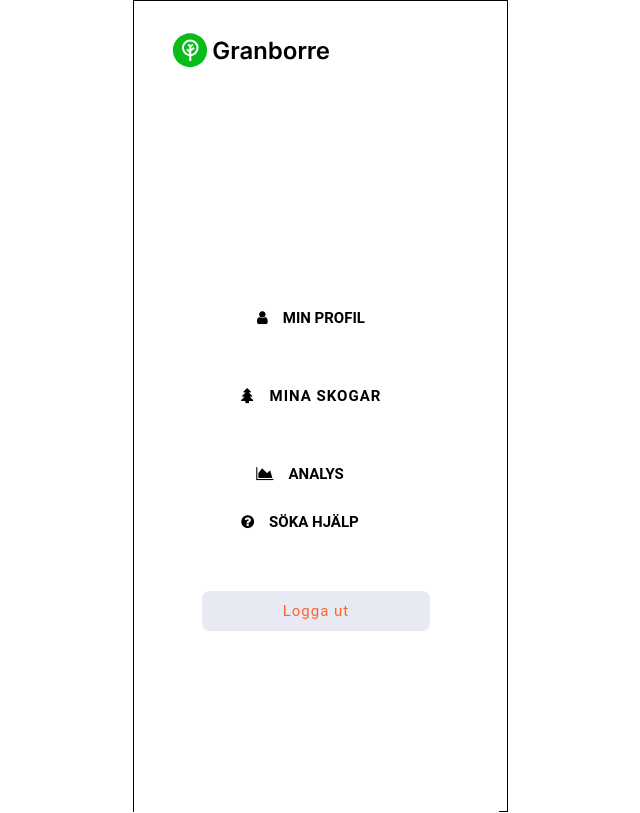
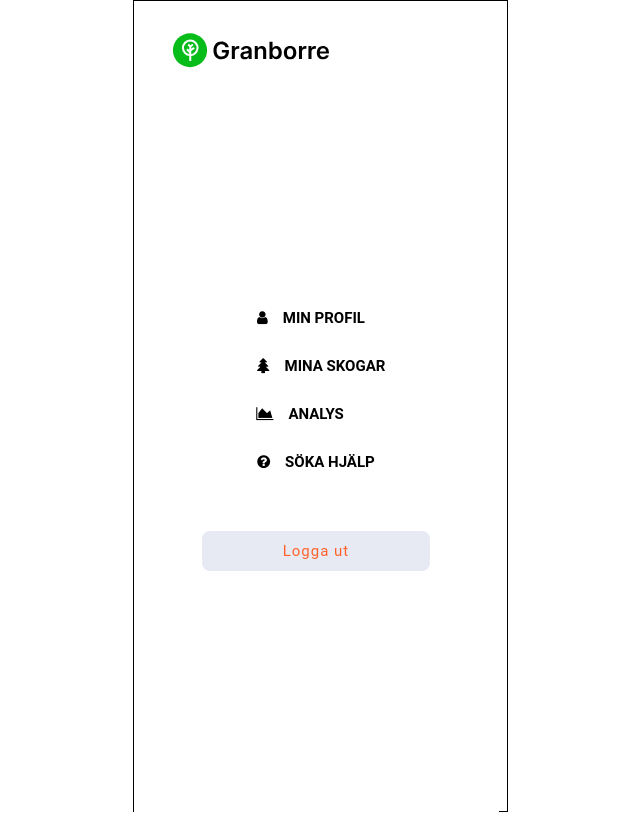
Before and after one commit to ma-chni/Granborre, a React (Create React App) app in the folder client/: page /menu in a window 1280 px wide. Shown: the whole page, without its empty margins (320-960 px from the left). Built offline with nearby package versions, Linux system fonts and the light colour scheme.

Commit message:
heavily edited and fixed menu

```diff
--- a/client/src/App.css
+++ b/client/src/App.css
@@ -92,179 +92,36 @@
   padding: 20px;
   position: relative;
 }
-.toggle {
-  color: #fff;
-  display: inline-block;
-  line-height: 16px;
-  font-size: 20px;
-}
+
 .menu {
   margin: 0;
   position: relative;
   background: white;
+  text-transform: uppercase;
   width: 365px;
   border-width: 20px 0;
   color: black;
   height: 812px;
-  -webkit-transform-style: preserve-3d;
-     -moz-transform-style: preserve-3d;
-      -ms-transform-style: preserve-3d;
-          transform-style: preserve-3d;
-  -webkit-transition: all 0.5s ease-in-out;
-     -moz-transition: all 0.5s ease-in-out;
-       -o-transition: all 0.5s ease-in-out;
-          transition: all 0.5s ease-in-out;
 }
-input.toggle:checked ~ .menu {
-  -webkit-transform: translateY(-200px) translateZ(-150px) rotateX(45deg) rotateZ(45deg);
-     -moz-transform: translateY(-150px) rotateX(45deg) rotateZ(45deg);
-      -ms-transform: translateY(-150px) rotateX(45deg) rotateZ(45deg);
-       -o-transform: translateY(-150px) rotateX(45deg) rotateZ(45deg);
-          transform: translateY(-150px) rotateX(45deg) rotateZ(45deg);
+
+.smaller-list li {
+  font-size: 14px !important;
+  list-style: none;
+  font-weight: normal !important;
+  padding: 15px 0px 15px 40px !important;
+  text-align: left !important;
 }
-.menu:before {
-  content: '';
-  position: absolute;
-  height: 30px;
-  width: 300px;
-  top: 520px;
-  left: 0px;
-  -webkit-transform: rotateX(90deg) translateY(-15px) translateZ(15px);
-     -moz-transform: rotateX(90deg) translateY(-15px) translateZ(15px);
-      -ms-transform: rotateX(90deg) translateY(-15px) translateZ(15px);
-       -o-transform: rotateX(90deg) translateY(-15px) translateZ(15px);
-          transform: rotateX(90deg) translateY(-15px) translateZ(15px);
-  background: #fff;
-  pointer-events: none;
+
+.smaller-list li {
+  padding-bottom:0px !important;
 }
-.menu:after {
-  content: '';
-  position: absolute;
-  height: 540px;
-  width: 30px;
-  top: -20px;
-  right: -30px;
-  -webkit-transform: rotateY(90deg) translateZ(-15px) translateX(15px);
-     -moz-transform: rotateY(90deg) translateZ(-15px) translateX(15px);
-      -ms-transform: rotateY(90deg) translateZ(-15px) translateX(15px);
-       -o-transform: rotateY(90deg) translateZ(-15px) translateX(15px);
-          transform: rotateY(90deg) translateZ(-15px) translateX(15px);
-  border-width: 20px 0;
-  border-style: solid;
-  border-color: #fff;
-  background: green;
-  pointer-events: none;
-}
+
 .menu .top {
   padding: 15px 15px 15px 20px;
   width: 100%;
 }
-.menu .top .search {
-  position: relative;
-  display: inline-block;
-}
-.menu .top .search input {
-  background-color: transparent;
-  -webkit-transition: all 100ms ease-in-out;
-     -moz-transition: all 100ms ease-in-out;
-      -ms-transition: all 100ms ease-in-out;
-       -o-transition: all 100ms ease-in-out;
-          transition: all 100ms ease-in-out;
-  color: transparent;
-  border: 1px solid #fff;
-  border-radius: 20px;
-  padding: 10px 30px 10px 15px;
-  outline: 0 none;
-  width: 60px;
-  height: 40px;
-  position: relative;
-  -webkit-transform: translateZ(1px);
-     -moz-transform: translateZ(1px);
-      -ms-transform: translateZ(1px);
-       -o-transform: translateZ(1px);
-          transform: translateZ(1px);
-  z-index: 2;
-}
-.menu .top .search input:focus {
-  width: 200px;
-  color: #fff;
-}
-.menu .top .search:after {
-  content: '\f002';
-  font-family: 'FontAwesome';
-  font-size: 16px;
-  position: absolute;
-  color: #fff;
-  top: 11px;
-  right: 18px;
-  width: 20px;
-  height: 20px;
-  pointer-events: none;
-  -webkit-transform: translateZ(1px);
-     -moz-transform: translateZ(1px);
-      -ms-transform: translateZ(1px);
-       -o-transform: translateZ(1px);
-          transform: translateZ(1px);
-  z-index: 1;
-}
-.menu .top .exit {
-  position: relative;
-  display: inline-block;
-  width: 40px;
-  height: 40px;
-  outline: 0 none;
-  cursor: pointer;
-  -webkit-transform: translateZ(1px);
-     -moz-transform: translateZ(1px);
-      -ms-transform: translateZ(1px);
-       -o-transform: translateZ(1px);
-          transform: translateZ(1px);
-  z-index: 2;
-}
-.menu .top .exit:focus,
-.menu .top .exit:active {
-  border: 1px solid #fff;
-  border-radius: 20px;
-}
-.menu .top .exit:before {
-  content: '';
-  pointer-events: none;
-  position: absolute;
-  display: block;
-  width: 30px;
-  height: 30px;
-  top: 14px;
-  left: -6px;
-  border-width: 0 2px 0 0;
-  border-style: solid;
-  border-color: #fff;
-  -webkit-transform: rotate(-45deg);
-     -moz-transform: rotate(-45deg);
-      -ms-transform: rotate(-45deg);
-       -o-transform: rotate(-45deg);
-          transform: rotate(-45deg);
-  z-index: 1;
-}
-.menu .top .exit:after {
-  content: '';
-  pointer-events: none;
-  position: absolute;
-  display: block;
-  width: 30px;
-  height: 30px;
-  top: -6px;
-  left: -6px;
-  border-width: 0 2px 0 0;
-  border-style: solid;
-  border-color: #fff;
-  -webkit-transform: rotate(45deg);
-     -moz-transform: rotate(45deg);
-      -ms-transform: rotate(45deg);
-       -o-transform: rotate(45deg);
-          transform: rotate(45deg);
-}
+
 .menu .middle {
-  position: relative;
   min-height: 40px;
   list-style: none;
   padding: 0;
@@ -273,26 +130,11 @@ input.toggle:checked ~ .menu {
   font-weight: bold;
   font-size: 15px;
   margin-top: 200px;
-  -webkit-transform-style: preserve-3d;
-     -moz-transform-style: preserve-3d;
-      -ms-transform-style: preserve-3d;
-          transform-style: preserve-3d;
-
 }
 .menu .middle li {
   margin: 0;
   padding: 15px 50px 15px 40px;
   outline: 0 none;
-  position: relative;
-  -webkit-transform-style: preserve-3d;
-     -moz-transform-style: preserve-3d;
-      -ms-transform-style: preserve-3d;
-          transform-style: preserve-3d;
-  -webkit-transform: translateZ(1px);
-     -moz-transform: translateZ(1px);
-      -ms-transform: translateZ(1px);
-       -o-transform: translateZ(1px);
-          transform: translateZ(1px);
   z-index: 1;
 }
 .menu .middle li:hover {
@@ -300,21 +142,13 @@ input.toggle:checked ~ .menu {
      -moz-box-shadow: inset 0 0 80px 0 rgba(255, 255, 255, 0.3);
           box-shadow: inset 0 0 80px 0 rgba(255, 255, 255, 0.3);
   cursor: pointer;
+  color: #08BC1A;
 }
-.menu .middle li:hover:before,
-.menu .middle li:focus:before {
-  content: '\f0da';
-  font-family: 'FontAwesome';
-  font-size: 16px;
-  position: absolute;
-  top: 15px;
-  left: 20px;
+
+.my-forest-para{
+  display: inline;
 }
-.menu .middle li:focus,
-.menu .middle li:focus:after {
-  color: green;
-  background-color: grey;
-}
+
 .menu .middle li .fa {
   padding-right: 15px;
 }
@@ -326,42 +160,12 @@ input.toggle:checked ~ .menu {
   width: 30px;
   top: 0px;
   right: -30px;
-  -webkit-transform: rotateY(90deg) translateZ(-14px) translateX(15px);
-     -moz-transform: rotateY(90deg) translateZ(-14px) translateX(15px);
-      -ms-transform: rotateY(90deg) translateZ(-14px) translateX(15px);
-       -o-transform: rotateY(90deg) translateZ(-14px) translateX(15px);
-          transform: rotateY(90deg) translateZ(-14px) translateX(15px);
   pointer-events: none;
 
 }
-.menu .middle li:hover:after {
-  -webkit-box-shadow: inset 0 0 80px 0 rgba(255, 255, 255, 0.3);
-     -moz-box-shadow: inset 0 0 80px 0 rgba(255, 255, 255, 0.3);
-          box-shadow: inset 0 0 80px 0 rgba(255, 255, 255, 0.3);
-}
+
 .menu .bottom {
   height: 40px;
-}
-.menu-back {
-  position: absolute;
-  background: transparent;
-  top: -20px;
-  left: 0;
-  width: 300px;
-  height: 540px;
-  -webkit-transform: translateZ(-29px);
-     -moz-transform: translateZ(-29px);
-      -ms-transform: translateZ(-29px);
-       -o-transform: translateZ(-29px);
-          transform: translateZ(-29px);
-  -webkit-box-shadow: 100px 100px 50px -30px #111;
-     -moz-box-shadow: 100px 100px 50px -30px #111;
-          box-shadow: 100px 100px 50px -30px #111;
-  z-index: 0;
-}
-
-.analysis {
-  opacity: 0.5;
 }
 
 .no-underline {
@@ -393,16 +197,15 @@ input.toggle:checked ~ .menu {
   color: black;
   cursor: pointer;
   border: none;
-  text-align: left;
   outline: none;
   font-size: 15px;
+  margin: 0px;
 }
 
 .content {
   display: none;
   overflow: hidden;
   background-color: white;
-  margin-top: -187px;
   transition: max-height 0.2s ease-out;
 }
 
--- a/client/src/components/Menu/Menu.js
+++ b/client/src/components/Menu/Menu.js
@@ -3,7 +3,6 @@ import logo from "../../images/logo.svg";
 import { withRouter } from "react-router-dom";
 
 function Menu(props) {
-
   const redirectToLogin = () => {
     props.updateTitle("Login");
     props.history.push("/login");
@@ -29,6 +28,16 @@ function Menu(props) {
     props.history.push("/forestmap");
   };
 
+  const handleClick = (e) => {
+    const { target } = e;
+    target.classList.toggle("active");
+    const content = target.parentElement.lastChild;
+    if (content.style.display === "block") {
+      content.style.display = "none";
+    } else {
+      content.style.display = "block";
+    }
+  };
   return (
     <div className="container">
       <div className="menu">
@@ -39,23 +48,21 @@ function Menu(props) {
           <li className="no-underline" onClick={() => redirectToProfile()}>
             <i className="fa fa-user"></i>Min Profil
           </li>
-          <li>
-            <button
-              type="button"
-              className="collapsible"
-              style={{ marginLeft: "20px" }}
-            >
+          <li className="collapsible" style={{ marginLeft: "20px" }}>
               <i className="fa fa-tree"></i>
-              Mina Skogar
-            </button>
+              <p onClick={handleClick} className="my-forest-para">Mina Skogar</p>
             <div className="content">
-              <ul className="middle">
-                <li className="no-underline" onClick={() => redirectToNewForest()}>
+              <ul className="smaller-list">
+                <li
+                  className="no-underline"
+                  onClick={() => redirectToNewForest()}
+                >
                   <i className="fa fa-tree" style={{ color: "red" }}></i>Lägg
                   till min skog
                 </li>
                 <li
-                  className="no-underline" onClick={() => redirectToForestMap()}
+                  className="no-underline"
+                  onClick={() => redirectToForestMap()}
                 >
                   <i className="fa fa-tree" style={{ color: "green" }}></i>
                   Min skog
@@ -67,8 +74,11 @@ function Menu(props) {
             <i style={{ marginLeft: "-22px" }} className="fa fa-area-chart"></i>
             Analys
           </li>
-          <li className="no-underline" style={{cursor: "default"}}>
-            <i style={{ marginLeft: "-22px" }} className="fa fa-question-circle"></i>
+          <li className="no-underline" style={{ cursor: "default" }}>
+            <i
+              style={{ marginLeft: "10px" }}
+              className="fa fa-question-circle"
+            ></i>
             Söka hjälp
           </li>
         </ul>
@@ -82,20 +92,4 @@ function Menu(props) {
   );
 }
 
-setTimeout(function () {
-  const coll = document.getElementsByClassName("collapsible");
-
-  for (let i = 0; i < coll.length; i++) {
-    coll[i].addEventListener("click", function () {
-      this.classList.toggle("active");
-      const content = this.nextElementSibling;
-      if (content.style.display === "block") {
-        content.style.display = "none";
-      } else {
-        content.style.display = "block";
-      }
-    });
-  }
-}, 2000);
-
 export default withRouter(Menu);
```
Also changed, not shown: 1 other file (tests, documents, lock files or other folders).
